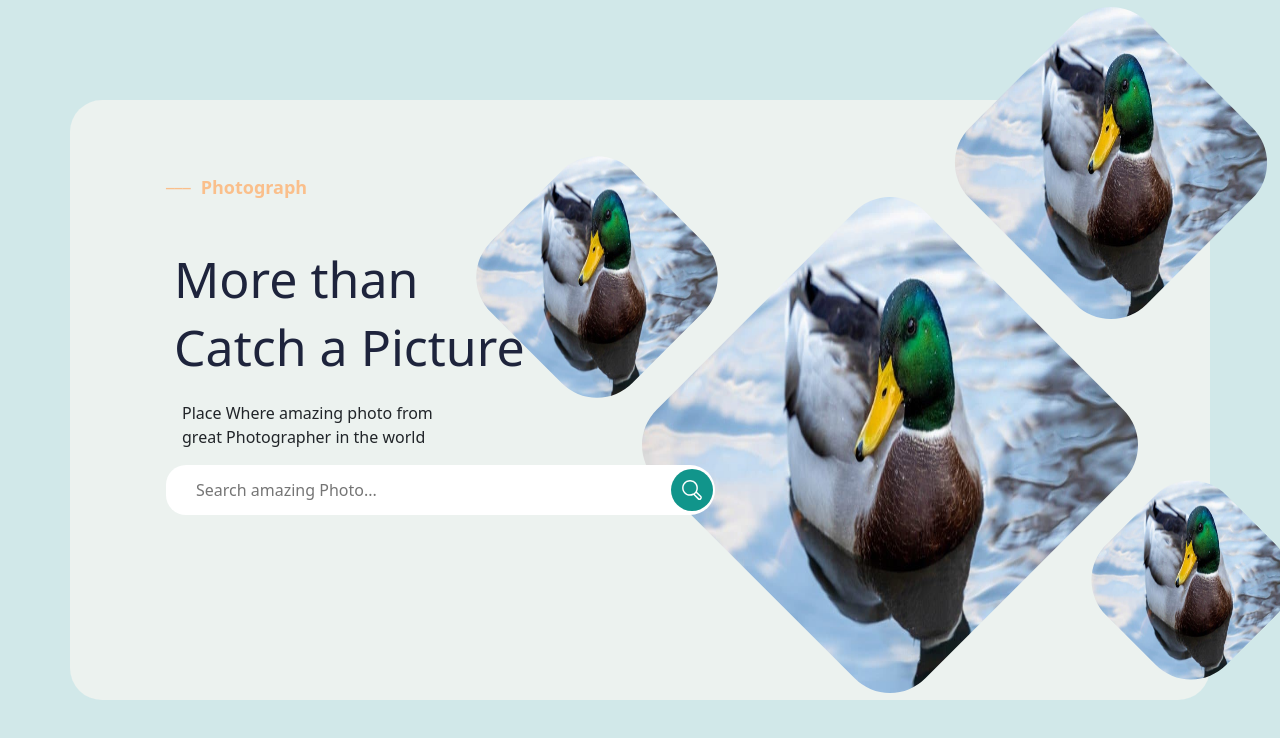
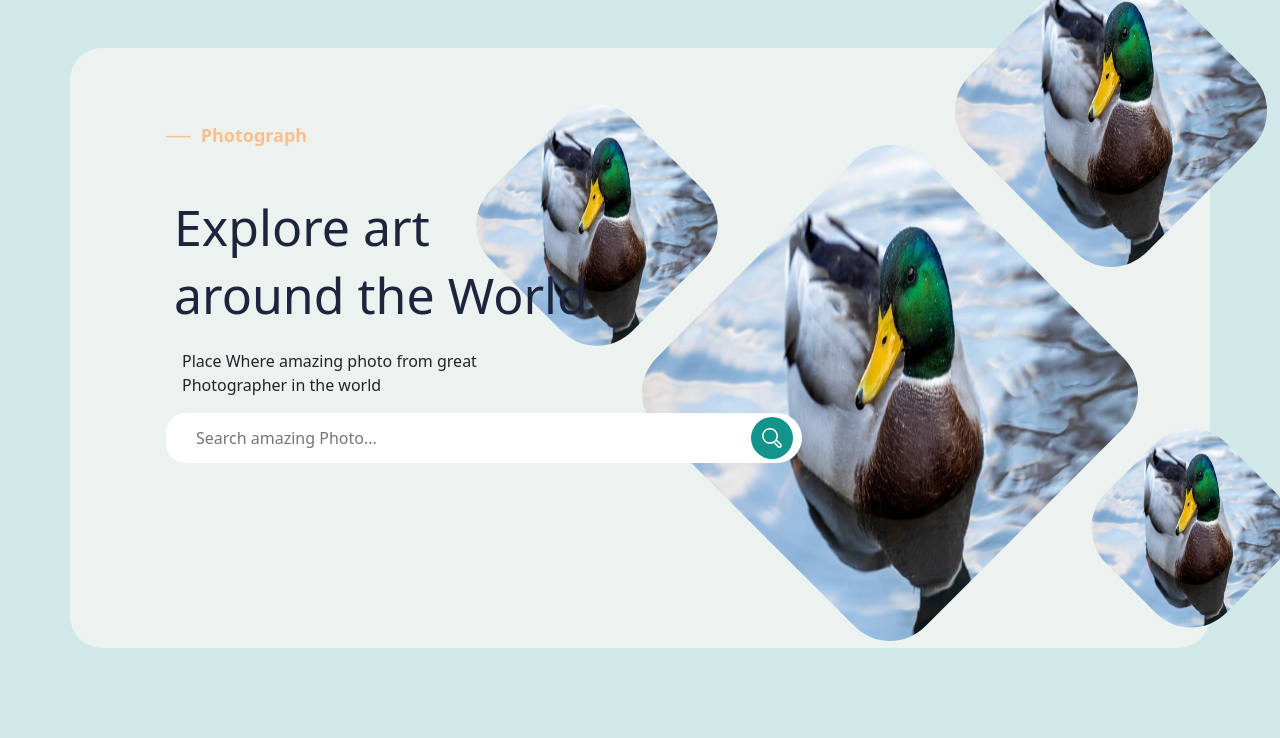
Before and after one commit to mehrdad-khojastefar/text-to-image-frontend, a React (Create React App) app in the folder photograph-project/: page / in a window 1280 px wide. Shown: the top 738 px of the page. Built offline with nearby package versions, Linux system fonts and the light colour scheme.

Commit message:
bug fixed

```diff
--- a/photograph-project/src/Components/MainPage/MainPage.js
+++ b/photograph-project/src/Components/MainPage/MainPage.js
@@ -18,10 +18,10 @@ const MainPage = () => {
     console.log(header1firstarray);
     console.log(header1secondarray);
   return (
-    <Container className="main rounded-5 m-auto p-5 position-relative">
+    <Container className="main rounded-5 my-5 p-5 position-relative">
       <Row className="d-flex flex-nowrap m-auto">
-        <Col xs={12} md={7} className="mt-md-3 ps-md-5 ">
-          <span className="headerSpan ">{headerSpan}</span>
+        <Col xs={12} sm={12} md={8} className="mt-md-3 ps-md-5 ">
+          <span className="headerSpan position-relative">{headerSpan}</span>
 
             <Col xs={12} className="mt-5 ps-2 position-relative" style={{zIndex:"2"}}>
 
@@ -29,7 +29,8 @@ const MainPage = () => {
           <h1 className="header">{header1secondarray}</h1>
             </Col>
             <Col xs={12} md={6} className="mt-md-4 ps-3">
-            <p>{MainPageText}</p>
+            <p className="position-relative" style={{zIndex:"2"
+            }}>{MainPageText}</p>
             </Col>
           <Col xs={12} md={12} className="SearchInput position-relative rounded-pill  ">
             <input
@@ -43,7 +44,7 @@ const MainPage = () => {
               </button>
           </Col>
         </Col>
-        <Col xs={12} md={5} className="mt-md-5 ps-md-5">
+        <Col xs={12} md={4} sm={12} className="mt-md-5 ps-md-5">
         <SideImages/>
 
         </Col>
--- a/photograph-project/src/Components/SideImages/SideImages.js
+++ b/photograph-project/src/Components/SideImages/SideImages.js
@@ -7,11 +7,11 @@ import "../../assets/styles/sideimage.scss";
 const SideImages = () => {
   return (
     <div className="d-flex flex-wrap ">
-      <div className="imageWrapper1 d-none d-lg-block">
+      <div className="imageWrapper1 d-none d-xl-block">
         <Image className="mainImage1" fluid src={duck} />
       </div>
 
-      <div className="imageWrapper2 ">
+      <div className="imageWrapper2 d-none d-lg-block">
         <Image className="mainImage2" fluid src={duck} />
       </div>
       <div className="imageWrapper3 ">
--- a/photograph-project/src/assets/messages.js
+++ b/photograph-project/src/assets/messages.js
@@ -1,6 +1,6 @@
 export const messages = {
   headerSpan: "Photograph",
-  header: "More than Catch a Picture",
+  header: "Explore art around the World",
   MainPageText: "Place Where amazing photo from great Photographer in the world",
   SearchInPutPlaceHolder:"Search amazing Photo...",
   MainLink:"Become Photographer"
--- a/photograph-project/src/assets/styles/MainPage.scss
+++ b/photograph-project/src/assets/styles/MainPage.scss
@@ -6,6 +6,7 @@
     background-color: $MainPage-color;
 .headerSpan{
     color: $headerspanColor;
+    z-index: 2;
     font: {
         size:18px;
         weight:bold
--- a/photograph-project/src/assets/styles/_mixins.scss
+++ b/photograph-project/src/assets/styles/_mixins.scss
@@ -9,6 +9,7 @@
     display: flex;
     justify-content: center;
     border-radius: 50px;
+    transition: display 5s ease;
   }
   @mixin mainImage($size){
     height:$size ;
--- a/photograph-project/src/assets/styles/app.scss
+++ b/photograph-project/src/assets/styles/app.scss
@@ -1,10 +1,10 @@
 @import "./variable" ;
 
     .maincontainer {
-        width: 1180px;
-        height: 100%;
-        display: flex;
-        justify-content: center;
-        align-items: center;
+        // width: 1180px;
+        // height: 100%;
+        // display: flex;
+        // justify-content: center;
+        // align-items: center;
         // margin-top: auto
     }
--- a/photograph-project/src/assets/styles/index.scss
+++ b/photograph-project/src/assets/styles/index.scss
@@ -7,10 +7,10 @@
 }
 body{
     background-color: $background-color;
-    height: 100vh;
-    display: flex;
-    justify-content: center;
-    align-items: center;
-    overflow-x: hidden;
+    // height: 100%;
+    // display: flex;
+    // justify-content: center;
+    // align-items: center;
+    // overflow-x: hidden;
 
 }
```
